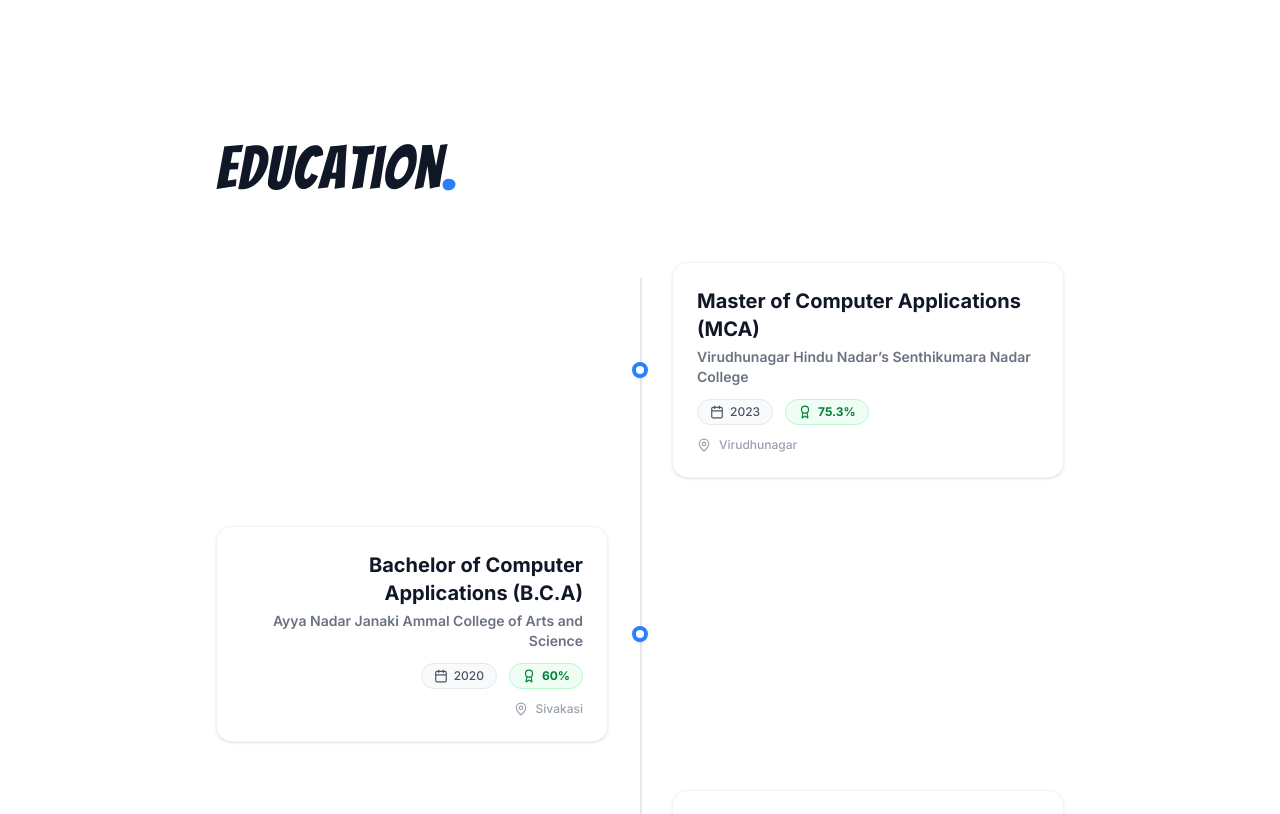
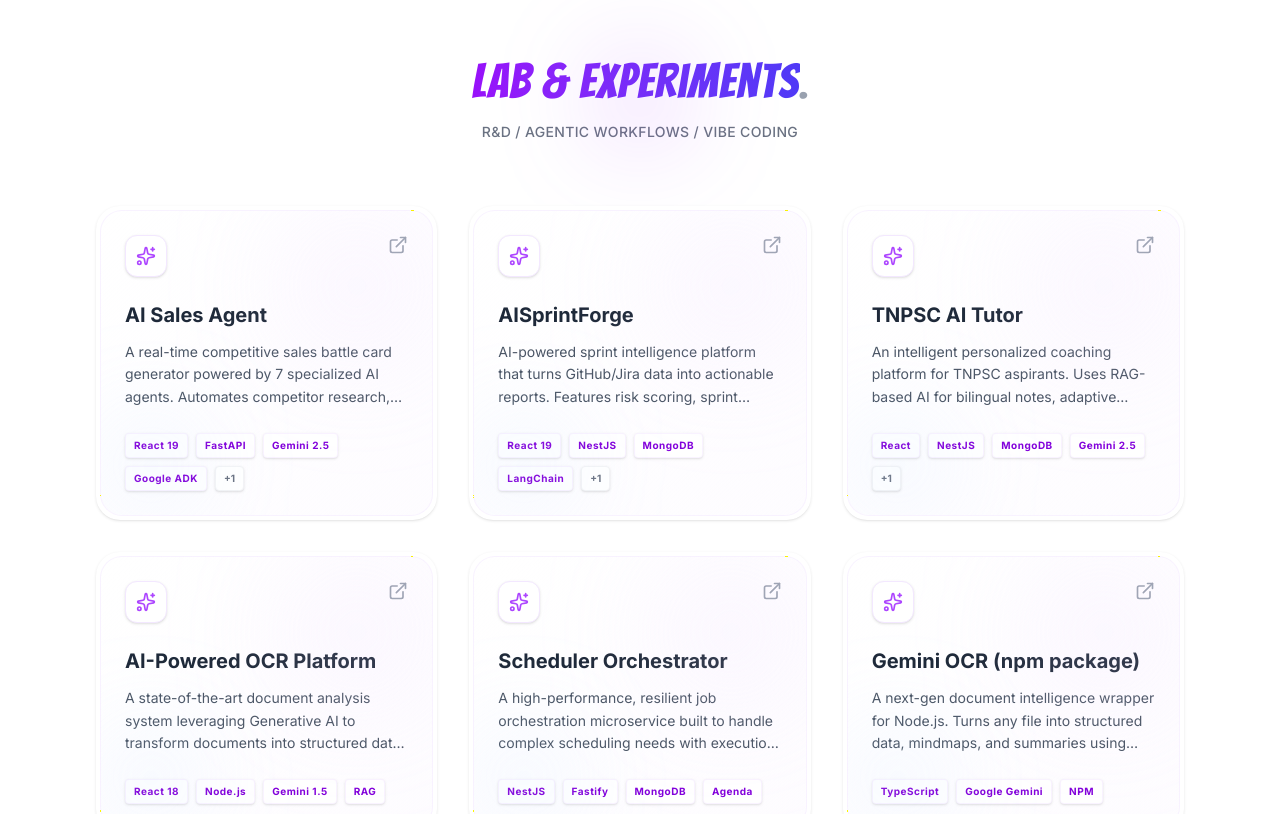
Before and after one commit to Pandi2352/pandi-portfolio, a React (Vite) app: page / in a window 1280 px wide. Shown: the part 5820-6634 px from the top of the page. Built offline with nearby package versions, Linux system fonts and the light colour scheme.

Commit message:
feat: implement initial portfolio website structure with core components and data.

```diff
--- a/src/components/Home.tsx
+++ b/src/components/Home.tsx
@@ -157,6 +157,8 @@
                 <a
                   key={index}
                   href={social.href}
+                  target="_blank"
+                  rel="noopener noreferrer"
                   className="p-3 bg-white/50 backdrop-blur-sm rounded-xl text-gray-500 border border-gray-100 shadow-sm hover:text-blue-600 transition-colors duration-200"
                 >
                   <social.icon className="w-5 h-5" />
@@ -238,6 +240,8 @@
       href={href}
       title={label}
       aria-label={label}
+      target="_blank"
+      rel="noopener noreferrer"
       className="p-3 text-blue-600 hover:text-blue-800 hover:bg-black/5 rounded-xl transition-all duration-200"
     >
       {icon}
--- a/src/components/Projects.tsx
+++ b/src/components/Projects.tsx
@@ -1,5 +1,5 @@
 import { portfolioData } from '../data/portfolio';
-import { ExternalLink, Tag } from 'lucide-react';
+import { ExternalLink, Tag, Sparkles } from 'lucide-react';
 
 export default function Projects() {
   const { projects } = portfolioData;
@@ -81,6 +81,78 @@
           </div>
         ))}
       </div>
+
+      {/* Learning & Upskilling Section - Dark Lab Theme */}
+      {portfolioData.learningProjects && portfolioData.learningProjects.length > 0 && (
+        <div className="mt-32 pt-0">
+            <div className="relative mb-16 text-center reveal" data-reveal>
+                <div className="absolute top-1/2 left-1/2 -translate-x-1/2 -translate-y-1/2 w-24 h-24 bg-purple-500/20 blur-[50px] rounded-full"></div>
+                <h2 className="relative text-3xl md:text-5xl font-['Bangers'] text-gray-900 tracking-wide z-10">
+                    <span className="bg-clip-text text-transparent bg-gradient-to-r from-purple-600 to-indigo-600">
+                        Lab & Experiments
+                    </span>
+                    <span className="text-gray-400 text-4xl">.</span>
+                </h2>
+                <p className="mt-4 text-gray-500 max-w-lg mx-auto text-sm font-medium tracking-wide uppercase">
+                    R&D / Agentic Workflows / Vibe Coding
+                </p>
+            </div>
+
+            <div className="grid grid-cols-1 lg:grid-cols-3 gap-8 px-2">
+                {portfolioData.learningProjects.map((project, index) => (
+                <a
+                    key={index}
+                    href={project.link}
+                    target="_blank"
+                    rel="noopener noreferrer"
+                    className="group relative flex flex-col bg-white rounded-3xl p-1 overflow-hidden hover:-translate-y-2 transition-all duration-500 shadow-sm hover:shadow-xl hover:shadow-purple-100/50 reveal"
+                    data-reveal
+                    style={{ transitionDelay: `${index * 150}ms` }}
+                >
+                    {/* Light Card Content */}
+                    <div className="relative h-full bg-gradient-to-br from-white to-purple-50/30 rounded-[22px] p-6 flex flex-col z-20 overflow-hidden border border-purple-100/50">
+
+                        {/* Subtle Glow Effects - Lighter */}
+                        <div className="absolute top-0 right-0 w-[150px] h-[150px] bg-purple-200/20 blur-[60px] rounded-full group-hover:bg-purple-300/30 transition-all duration-500"></div>
+                        <div className="absolute bottom-0 left-0 w-[100px] h-[100px] bg-blue-200/20 blur-[50px] rounded-full group-hover:bg-blue-300/30 transition-all duration-500"></div>
+
+                        {/* Top Row */}
+                        <div className="flex justify-between items-start mb-6">
+                            <div className="p-2.5 bg-white rounded-xl border border-purple-100 shadow-sm group-hover:scale-110 transition-transform duration-300">
+                                <Sparkles className="w-5 h-5 text-purple-500" />
+                            </div>
+                            <ExternalLink className="w-5 h-5 text-gray-400 group-hover:text-purple-600 transition-colors" />
+                        </div>
+
+                        {/* Text Content */}
+                        <h3 className="text-xl font-bold text-gray-800 mb-3 group-hover:text-purple-600 transition-colors">
+                            {project.title}
+                        </h3>
+
+                        <p className="text-gray-600 text-sm leading-relaxed mb-6 line-clamp-3 group-hover:line-clamp-none transition-all">
+                            {project.description}
+                        </p>
+
+                        {/* Tech Stack - Light Theme */}
+                        <div className="mt-auto flex flex-wrap gap-2">
+                            {project.tech.slice(0, 4).map((t, i) => (
+                                <span key={i} className="px-2 py-1 bg-white text-purple-700 text-[10px] font-bold tracking-wider rounded border border-purple-100/50 shadow-sm">
+                                    {t}
+                                </span>
+                            ))}
+                            {project.tech.length > 4 && (
+                                <span className="px-2 py-1 bg-white text-gray-500 text-[10px] font-bold rounded border border-gray-100 shadow-sm">+{project.tech.length - 4}</span>
+                            )}
+                        </div>
+
+                        {/* Bottom decorative line */}
+                        <div className="absolute bottom-0 left-0 w-full h-1 bg-gradient-to-r from-purple-400 to-indigo-400 transform scale-x-0 group-hover:scale-x-100 transition-transform duration-500 origin-left"></div>
+                    </div>
+                </a>
+                ))}
+            </div>
+        </div>
+      )}
     </section>
   );
 }
--- a/src/data/portfolio.ts
+++ b/src/data/portfolio.ts
@@ -22,7 +22,7 @@
     },
     socials: [
         { label: "GitHub", icon: Github, href: "https://github.com/Pandi2352" },
-        { label: "LinkedIn", icon: Linkedin, href: "https://linkedin.com/in/mvp-bose" },
+        { label: "LinkedIn", icon: Linkedin, href: "https://www.linkedin.com/in/pandi-selvam-p-1ab62b2a1" },
         { label: "Twitter", icon: Twitter, href: "https://twitter.com/mvp_bose" },
         { label: "Email", icon: Mail, href: "mailto:mvp.bose23@gmail.com" }
     ],
@@ -286,6 +286,92 @@
             link: "#"
         }
     ],
+    learningProjects: [
+        {
+            title: "AI Sales Agent",
+            description: "A real-time competitive sales battle card generator powered by 7 specialized AI agents. Automates competitor research, feature analysis, and SWOT generation.",
+            tech: ["React 19", "FastAPI", "Gemini 2.5", "Google ADK", "Python"],
+            role: "Full-Stack Developer",
+            features: [
+                "7-Agent Sequential Pipeline",
+                "Live Web Research Grounding",
+                "Automated Battle Card Generation",
+                "Multi-Agent Orchestration"
+            ],
+            tags: ["Agentic AI", "Python", "GenAI"],
+            link: "https://github.com/Pandi2352/AI-sales-agent"
+        },
+        {
+            title: "AISprintForge",
+            description: "AI-powered sprint intelligence platform that turns GitHub/Jira data into actionable reports. Features risk scoring, sprint summaries, and AI chat reports.",
+            tech: ["React 19", "NestJS", "MongoDB", "LangChain", "Gemini 2.5"],
+            role: "Full-Stack Developer",
+            features: [
+                "Multi-Provider Sync (GitHub/Jira)",
+                "AI Sprint Summaries & Risk Scoring",
+                "Natural Language Chat Reports",
+                "Automated Release Notes"
+            ],
+            tags: ["DevTools", "AI", "Productivity"],
+            link: "https://github.com/Pandi2352/AISprintForge"
+        },
+        {
+            title: "TNPSC AI Tutor",
+            description: "An intelligent personalized coaching platform for TNPSC aspirants. Uses RAG-based AI for bilingual notes, adaptive quizzes, and mistake tracking.",
+            tech: ["React", "NestJS", "MongoDB", "Gemini 2.5", "RAG"],
+            role: "Full-Stack Developer",
+            features: [
+                "RAG-Based Bilingual Tutors",
+                "Adaptive Daily Quizzes",
+                "Mistake Pattern Analysis",
+                "Current Affairs integration"
+            ],
+            tags: ["EdTech", "RAG", "Social Impact"],
+            link: "https://github.com/Pandi2352/-TNPSC-AI-Tutor"
+        },
+        {
+            title: "AI-Powered OCR Platform",
+            description: "A state-of-the-art document analysis system leveraging Generative AI to transform documents into structured data, visual knowledge graphs, and actionable insights.",
+            tech: ["React 18", "Node.js", "Gemini 1.5", "RAG"],
+            role: "Full-Stack Developer",
+            features: [
+                "Intelligent OCR & Deep Analysis",
+                "Visual Knowledge Graphs (Mindmaps)",
+                "Identity Verification & Fraud Detection",
+                "Retrieval-Augmented Generation (RAG)"
+            ],
+            tags: ["AI", "OCR", "Document Intelligence"],
+            link: "https://github.com/Pandi2352/ai-ocr"
+        },
+        {
+            title: "Scheduler Orchestrator",
+            description: "A high-performance, resilient job orchestration microservice built to handle complex scheduling needs with execution persistence.",
+            tech: ["NestJS", "Fastify", "MongoDB", "Agenda"],
+            role: "Backend Developer",
+            features: [
+                "Flexible Cron & One-time Scheduling",
+                "Webhook-based Job Execution",
+                "Persistent Job Storage",
+                "Swagger API Documentation"
+            ],
+            tags: ["Microservices", "Backend", "Scheduling"],
+            link: "https://github.com/Pandi2352/Scheduler-Orchestrator"
+        },
+        {
+            title: "Gemini OCR (npm package)",
+            description: "A next-gen document intelligence wrapper for Node.js. Turns any file into structured data, mindmaps, and summaries using Google Gemini.",
+            tech: ["TypeScript", "Google Gemini", "NPM"],
+            role: "Open Source Author",
+            features: [
+                "Multimodal Processing (PDF, Video, etc.)",
+                "Auto-generated Mindmaps & Summaries",
+                "Batch Processing Support",
+                "Strict Entity Extraction"
+            ],
+            tags: ["Open Source", "NPM", "AI"],
+            link: "https://github.com/Pandi2352/npm-gemini-ocr"
+        }
+    ],
     experience: [
         {
             company: "Skillmine Technology",
@@ -336,7 +422,7 @@
         mapUrl: "https://www.google.com/maps/embed?pb=!1m18!1m12!1m3!1d31487.625347318854!2d77.7785591!3d9.4542283!2m3!1f0!2f0!3f0!3m2!1i1024!2i768!4f13.1!3m3!1m2!1s0x3b06cf3096b7617b%3A0x633d45ca46285430!2sSivakasi%2C%20Tamil%20Nadu!5e0!3m2!1sen!2sin!4v1716301211111!5m2!1sen!2sin",
         socials: [
             { label: "GitHub", href: "https://github.com/Pandi2352" },
-            { label: "LinkedIn", href: "https://linkedin.com/in/mvp-bose" },
+            { label: "LinkedIn", href: "https://www.linkedin.com/in/pandi-selvam-p-1ab62b2a1" },
             { label: "Email", href: "mailto:mvp.bose23@gmail.com" }
         ]
     }
```
